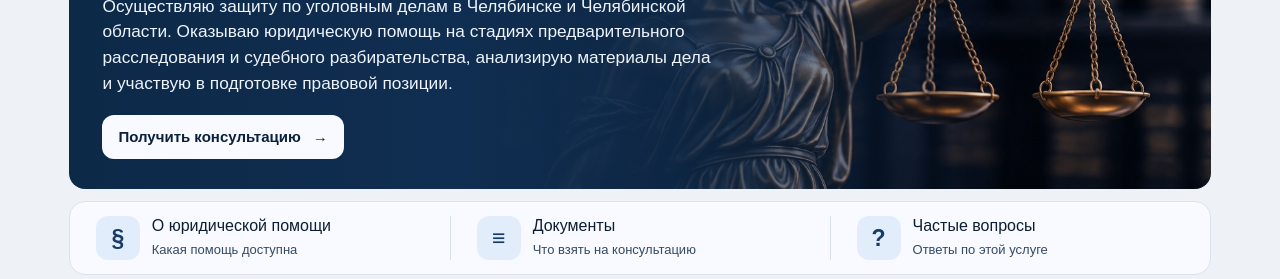
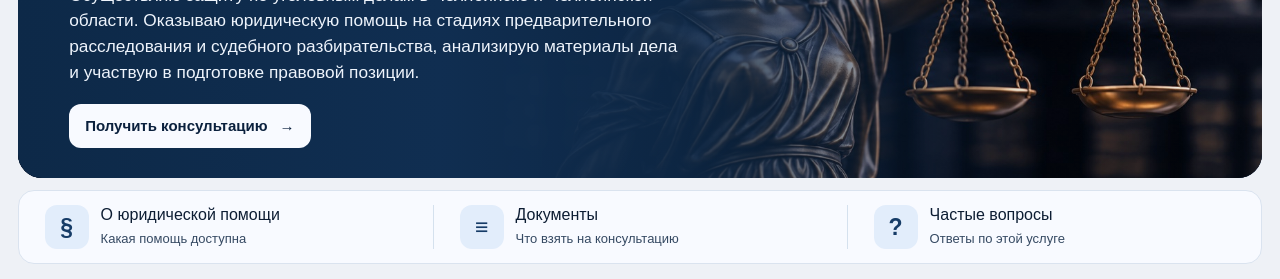
Before and after one commit to ialexrd/advokat, a plain HTML site: page uslugi/ugolovnye-dela/index.html in a window 1280 px wide. Shown: the part 303-582 px from the top of the page. Drawn offline with Linux system fonts and the light colour scheme.

Commit message:
Выровнять сетку страниц услуг и отделить шапку золотистой линией

```diff
--- a/assets/service-layout.css
+++ b/assets/service-layout.css
@@ -1,6 +1,5 @@
 .service-page {
   --interior-pad: clamp(20px, 4vw, 54px);
-  --interior-gutter: var(--interior-pad);
   --interior-panel-pad: clamp(20px, 2.6vw, 36px);
   --interior-gap: clamp(16px, 1.65vw, 24px);
   --interior-radius: 16px;
@@ -12,13 +11,13 @@
   --interior-reading: 74ch;
 }
 
-.service-page .hero { background: transparent; }
+.service-page .hero { background: var(--navy); }
 
 .service-page .service-banner {
   min-height: 310px;
-  margin: 12px var(--interior-gutter) 0;
-  padding: 22px var(--interior-panel-pad) 30px;
-  border-radius: var(--interior-radius);
+  padding: 22px var(--inset) 30px;
+  border-top: 1px solid #c6a85f;
+  border-radius: 0 0 24px 24px;
   color: white;
   background:
     linear-gradient(90deg, #0d2948 0%, #102e51 34%, #0e2948eb 53%, #0a203d12 81%),
@@ -94,8 +93,6 @@
 
 .service-action { margin-top: 18px; }
 .service-page :is(.service-action, .consult-card .about-button):hover { background: #dae9fc; }
-
-.service-body { padding-inline: var(--interior-gutter); }
 
 .section-shortcuts {
   display: grid;
@@ -290,8 +287,6 @@
 }
 
 @media (max-width: 740px) {
-  .service-page { --interior-gutter: 0px; }
-
   .service-page .service-banner {
     min-height: 0;
     padding: 17px var(--interior-pad) 24px;
--- a/uslugi/ugolovnye-dela/index.html
+++ b/uslugi/ugolovnye-dela/index.html
@@ -2,7 +2,7 @@
 <html lang="ru"><head><meta charset="utf-8"><meta name="viewport" content="width=device-width, initial-scale=1">
 <title>Адвокат по уголовным делам в Челябинске — Илья Ворухайло</title><meta name="description" content="Защита по уголовным делам в Челябинске и области. Юридическая помощь при задержании, на предварительном следствии и в суде. Консультация адвоката.">
 <link rel="stylesheet" href="../../assets/inner.css"><link rel="stylesheet" href="../../assets/shared-layout.css?v=quiz-heading"><link rel="stylesheet" href="../../assets/header.css?v=mobile-row-2"><script type="application/ld+json">{"@context":"https://schema.org","@type":"Service","name":"Адвокат по уголовным делам в Челябинске","description":"Защита по уголовным делам в Челябинске и области. Юридическая помощь при задержании, на предварительном следствии и в суде. Консультация адвоката.","provider":{"@type":"Person","name":"Илья Андреевич Ворухайло","jobTitle":"Адвокат"},"areaServed":["Челябинск","Челябинская область"]}</script>
-<link rel="stylesheet" href="../../assets/service-layout.css">
+<link rel="stylesheet" href="../../assets/service-layout.css?v=gold-divider">
 </head><body class="inner-page service-page"><main id="top"><section class="hero">
 
 <header class="site-header">
```
Also changed, not shown: uslugi/administrativnye-dela-kas/index.html (+1 -1 lines), uslugi/administrativnye-pravonarusheniya/index.html (+1 -1 lines), uslugi/arbitrazhnye-spory/index.html (+1 -1 lines), uslugi/grazhdanskie-dela/index.html (+1 -1 lines), uslugi/lishenie-voditelskih-prav/index.html (+1 -1 lines), uslugi/obzhalovanie-postanovleniya-koap/index.html (+1 -1 lines), uslugi/obzhalovanie-prigovora/index.html (+1 -1 lines), uslugi/osparivanie-kredita-moshenniki/index.html (+1 -1 lines), uslugi/pomoshch-pri-dtp/index.html (+1 -1 lines), uslugi/predstavitelstvo-v-sude/index.html (+1 -1 lines), uslugi/sostavlenie-iska/index.html (+1 -1 lines), uslugi/trudovye-spory/index.html (+1 -1 lines), uslugi/vzyskanie-dolga-s-kontragenta/index.html (+1 -1 lines), uslugi/vzyskanie-dolgov/index.html (+1 -1 lines).
